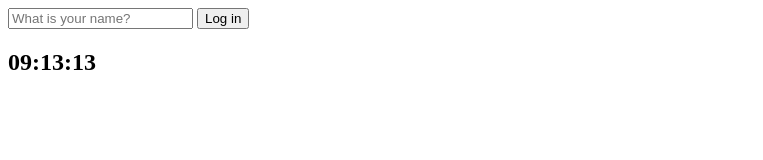
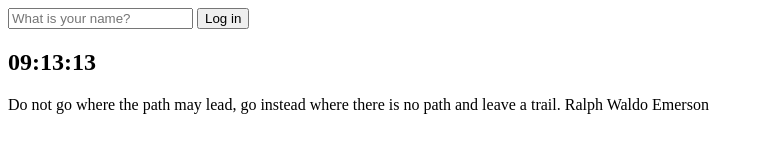
Before and after one commit to NoahKoo/momentum, a plain HTML site: page index.html in a window 1280 px wide. Shown: the whole page, without its empty margins (0-763 px from the left). Drawn offline with Linux system fonts and the light colour scheme.

Commit message:
Making Quotes

```diff
--- a/index.html
+++ b/index.html
@@ -17,9 +17,14 @@
       />
       <input type="submit" value="Log in" />
     </form>
+    <h2 id="clock">00:00:00</h2>
     <h1 id="greeting" class="hidden"></h1>
-    <h2 id="clock">00:00:00</h2>
+    <div id="quote">
+      <span></span>
+      <span></span>
+    </div>
     <script src="js/greetings.js"></script>
     <script src="js/clock.js"></script>
+    <script src="js/quotes.js"></script>
   </body>
 </html>
--- /dev/null
+++ b/js/quotes.js
@@ -0,0 +1,57 @@
+const quotes = [
+  {
+    quote: "The way to get started is to quit talking and begin doing.",
+    author: "Walt Disney",
+  },
+  {
+    quote: "Life is what happens when you're busy making other plans.",
+    author: "John Lennon",
+  },
+  {
+    quote:
+      "The world is a book and those who do not travel read only one page.",
+    author: "Saint Augustine",
+  },
+  {
+    quote:
+      "The future belongs to those who believe in the beauty of their dreams.",
+    author: "Eleanor Roosevelt",
+  },
+  {
+    quote: "They tried to bury us, they didn't know we were seeds.",
+    author: "Mexican Proveb",
+  },
+  {
+    quote:
+      "If you set your goals ridiculously high and it's a failuure, you will fail above everyone else's success.",
+    author: "James Cameron",
+  },
+  {
+    quote:
+      "If you look at what you have in life, you'll always have more. If you look at what you don't have in life, you'll never have enough.",
+    author: "Oprah Winfrey",
+  },
+  {
+    quote:
+      "Spread love everywhere you go. Let no one ever come to you without leaving happier.",
+    author: "Mother Teresa",
+  },
+  {
+    quote:
+      "It is during our darkest moments that we must focus to see the light.",
+    author: "Aristotle",
+  },
+  {
+    quote:
+      "Do not go where the path may lead, go instead where there is no path and leave a trail.",
+    author: "Ralph Waldo Emerson",
+  },
+];
+
+const quote = document.querySelector("#quote span:first-child");
+const author = document.querySelector("#quote span:last-child");
+
+const todaysQuote = quotes[Math.floor(Math.random() * quotes.length)];
+
+quote.innerText = todaysQuote.quote;
+author.innerText = todaysQuote.author;
```
